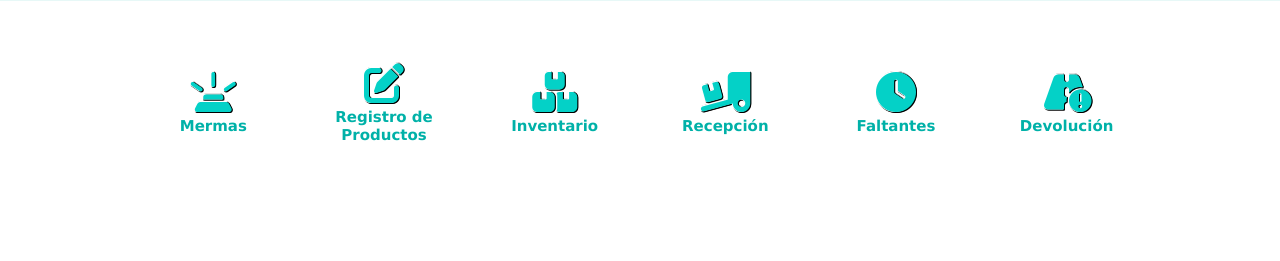
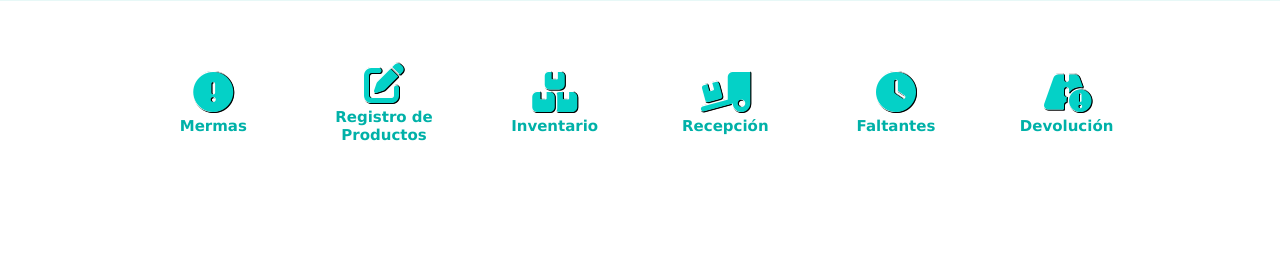
Before and after one commit to Carlosymh/aws-app, a Flask app: page /home in a window 1280 px wide. Shown: the part 324-585 px from the top of the page. Run offline with Flask 2, Linux system fonts and the light colour scheme; the visitor is signed in with stand-in values (Sample User, id 1); some libraries are stand-ins or nearby versions; some web fonts are replaced.

Commit message:
cambio de icon

```diff
--- a/templates/home.html
+++ b/templates/home.html
@@ -51,7 +51,7 @@
             </div> -->
             <div class="mudulos">
                 <a href='/Damage' class='Proces_link'>
-                <i class="fa-solid fa-land-mine-on"></i>
+                <i class="fa-solid fa-circle-exclamation"></i>
                  Mermas</a>
             </div>
             <div class="mudulos">
```
